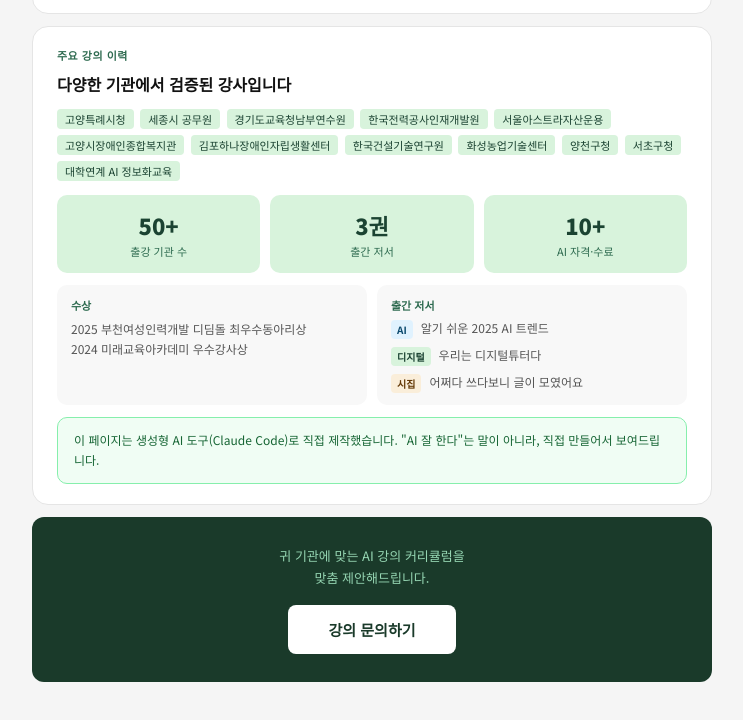
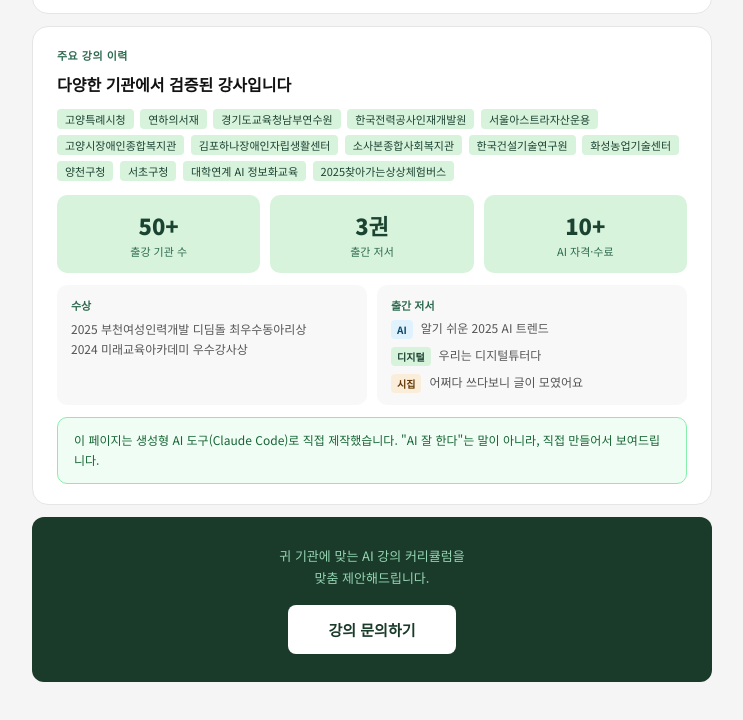
Before and after one commit to digitalyeonssam1/general-landing, a plain HTML site: page index.html in a window 1280 px wide. Shown: the part 1465-2185 px from the top of the page, without its empty margins (268-1011 px from the left). Drawn offline with Linux system fonts and the light colour scheme.

Commit message:
Update index.html

```diff
--- a/index.html
+++ b/index.html
@@ -181,17 +181,19 @@
     <div class="sec-title">다양한 기관에서 검증된 강사입니다</div>
     <div style="margin-top: 10px;">
       <span class="g-tag">고양특례시청</span>
-      <span class="g-tag">세종시 공무원</span>
+      <span class="g-tag">연하의서재</span>
       <span class="g-tag">경기도교육청남부연수원</span>
       <span class="g-tag">한국전력공사인재개발원</span>
       <span class="g-tag">서울아스트라자산운용</span>
       <span class="g-tag">고양시장애인종합복지관</span>
       <span class="g-tag">김포하나장애인자립생활센터</span>
+      <span class="g-tag">소사본종합사회복지관</span>
       <span class="g-tag">한국건설기술연구원</span>
       <span class="g-tag">화성농업기술센터</span>
       <span class="g-tag">양천구청</span>
       <span class="g-tag">서초구청</span>
       <span class="g-tag">대학연계 AI 정보화교육</span>
+      <span class="g-tag">2025찾아가는상상체험버스</span>
     </div>
     <div class="stat-row">
       <div class="stat"><div class="stat-num">50+</div><div class="stat-txt">출강 기관 수</div></div>
```
